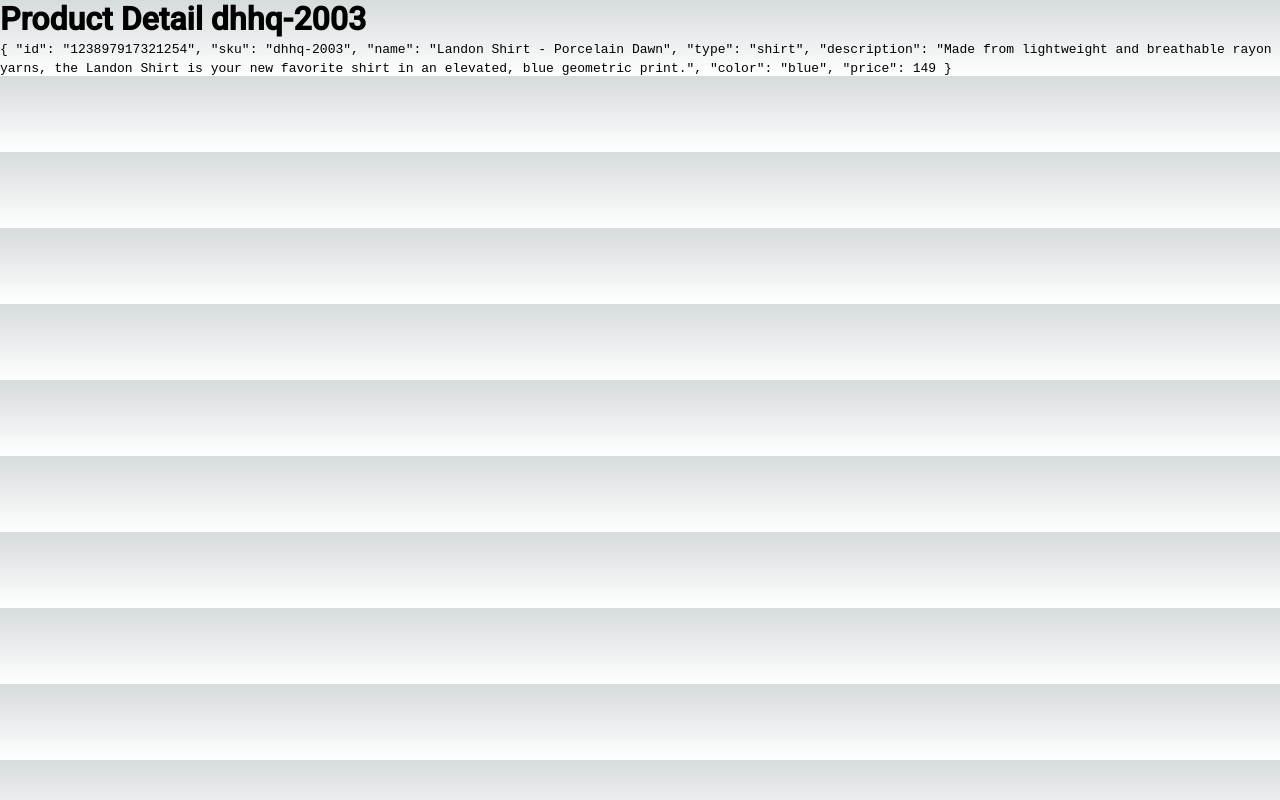
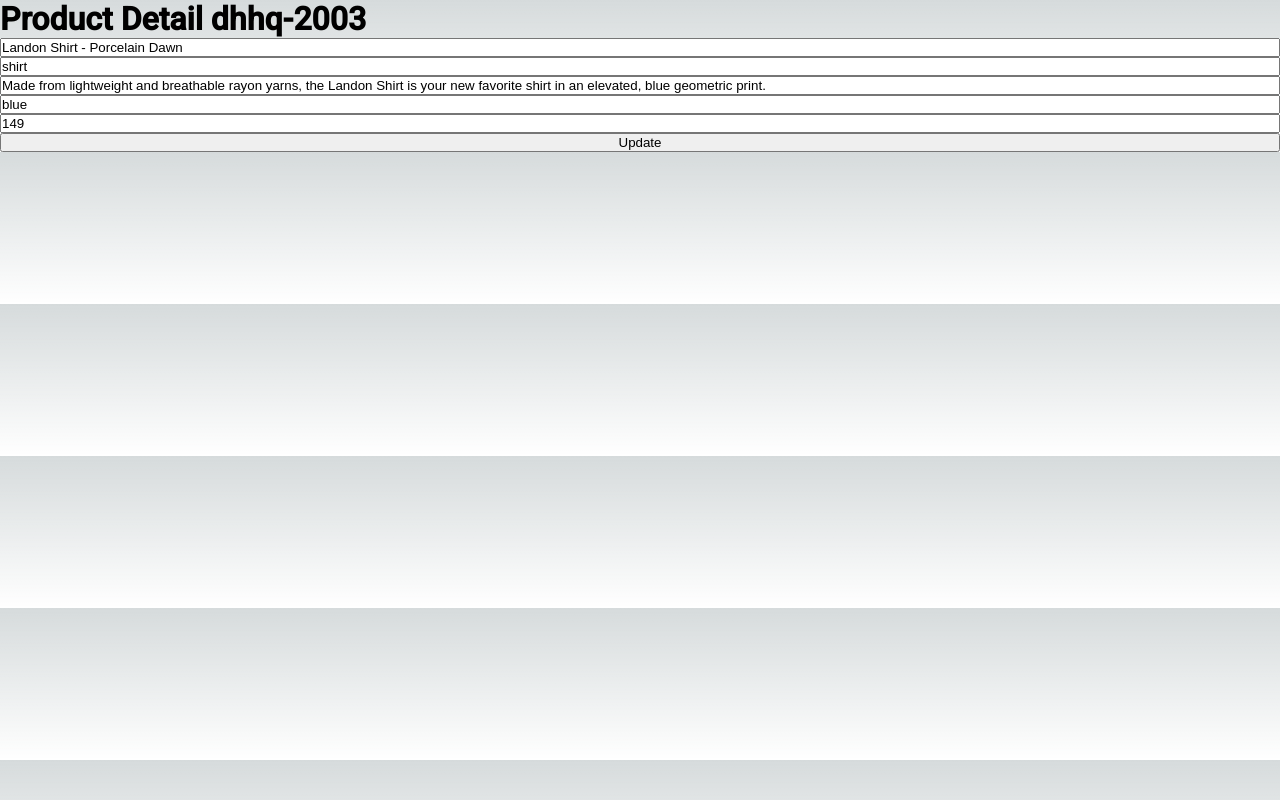
Before and after one commit to mgreci/paige-challenge, a Next.js app: page /product-detail/dhhq-2003 in a window 1280 px wide. Built offline with nearby package versions, Linux system fonts and the light colour scheme.

Commit message:
basic view of product details

```diff
--- /dev/null
+++ b/src/app/product-detail/[sku]/page.module.css
@@ -0,0 +1,4 @@
+.productDetail {
+	display: flex;
+	flex-direction: column;
+}
--- a/src/app/product-detail/[sku]/page.tsx
+++ b/src/app/product-detail/[sku]/page.tsx
@@ -3,13 +3,31 @@
 import { ProductContext } from "@/app/product.context";
 import { useContext } from "react";
 
+import classes from "./page.module.css";
+import { IProduct } from "@/app/product.interface";
+
 export default function ProductDetail({ params: { sku } }: { params: { sku: string } }) {
 	const { searchBySku } = useContext(ProductContext);
-	const product = searchBySku(sku);
+	const product: IProduct  = searchBySku(sku)!;
+	const { name, type, description, color, price } = product;
+
+	const handleUpdate = () => {
+		// obtain form values
+		// validate
+		// redirect to product list page
+	};
+
 	return (
 		<>
 			<h1>Product Detail {sku}</h1>
-			<code>{JSON.stringify(product, null, 2)}</code>
+			<form className={classes.productDetail}>
+				<input type="text" defaultValue={name} />
+				<input type="text" defaultValue={type} />
+				<input type="text" defaultValue={description} />
+				<input type="text" defaultValue={color} />
+				<input type="number" step="0.01" defaultValue={price} />
+				<button type="button" onClick={handleUpdate}>Update</button>
+			</form>
 		</>
 	)
 };
```
Also changed, not shown: src/app/product-list/page.tsx (+0 -8 lines), src/app/product.interface.ts (added, +9 -0 lines).
